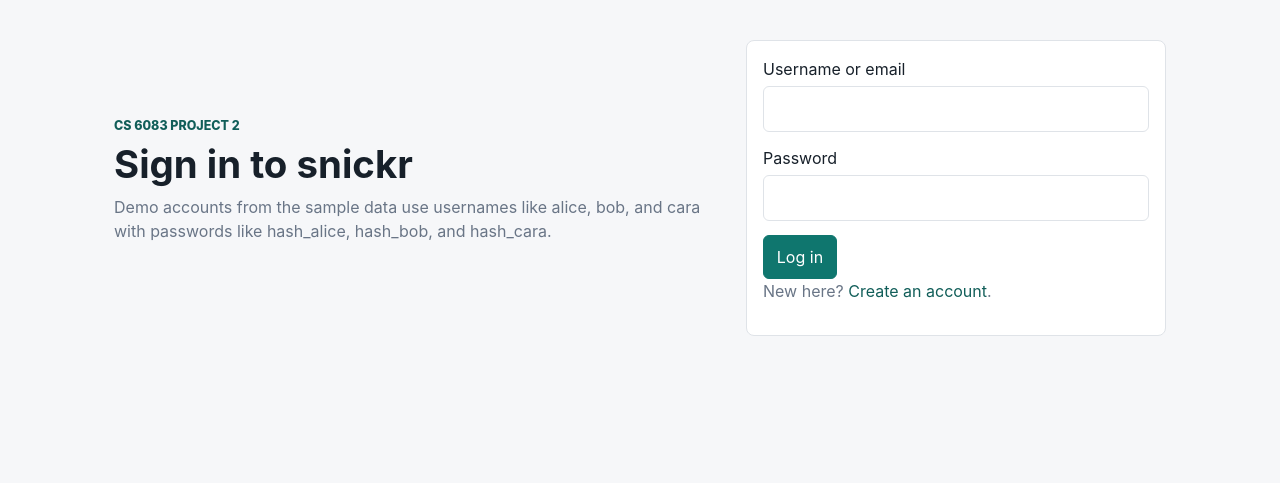
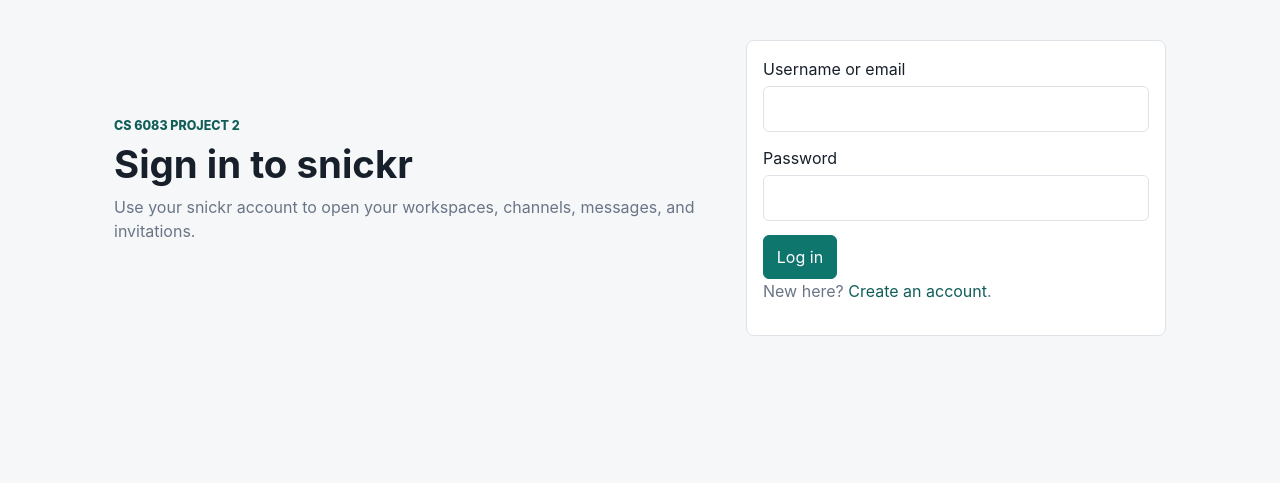
Before and after one commit to shuhancai183/PDS_project, a Flask app: page /login in a window 1280 px wide. Shown: the part 233-716 px from the top of the page. Run offline with Flask 3, Linux system fonts and the light colour scheme; some libraries are stand-ins or nearby versions.

Commit message:
Update login.html

```diff
--- a/templates/login.html
+++ b/templates/login.html
@@ -5,7 +5,7 @@
   <div>
     <p class="eyebrow">CS 6083 Project 2</p>
     <h1>Sign in to snickr</h1>
-    <p class="muted">Demo accounts from the sample data use usernames like alice, bob, and cara with passwords like hash_alice, hash_bob, and hash_cara.</p>
+    <p class="muted">Use your snickr account to open your workspaces, channels, messages, and invitations.</p>
   </div>
   <form class="panel" method="post">
     <label>Username or email
```
